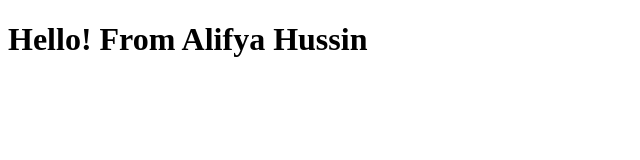
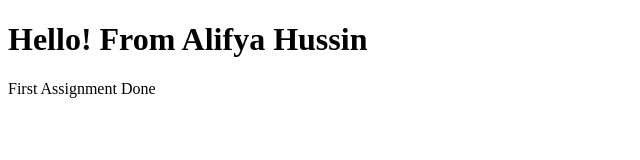
Before and after one commit to alifya53/Bootcamp2020, a plain HTML site: page index.html in a window 1280 px wide. Shown: the whole page, without its empty margins (0-640 px from the left). Drawn offline with Linux system fonts and the light colour scheme.

Commit message:
updated with changes
Assignment done

```diff
--- a/index.html
+++ b/index.html
@@ -9,5 +9,6 @@
    <h1>
     Hello! From Alifya Hussin
    </h1>
+   <p>First Assignment Done</p>
 </body>
 </html>
```
